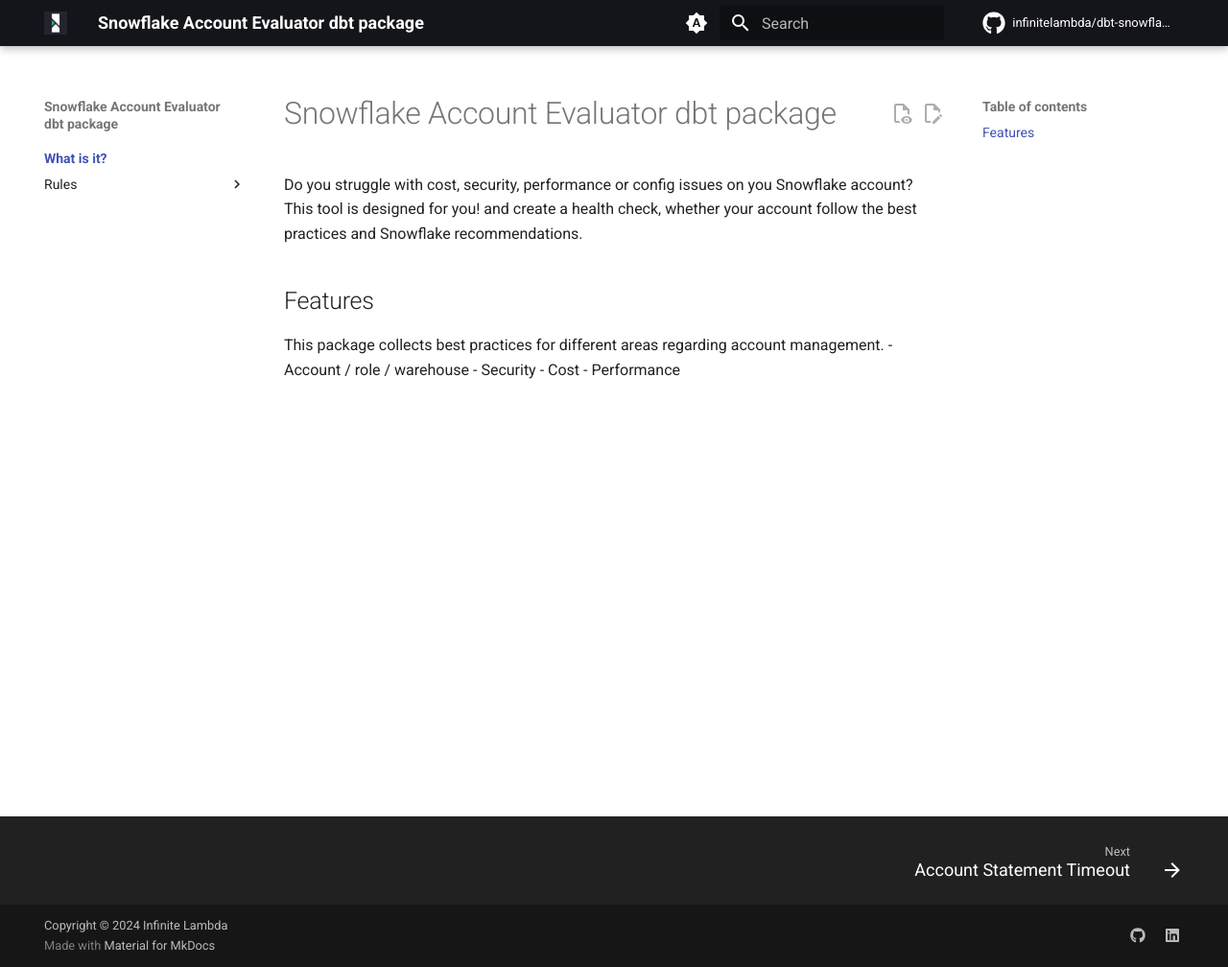
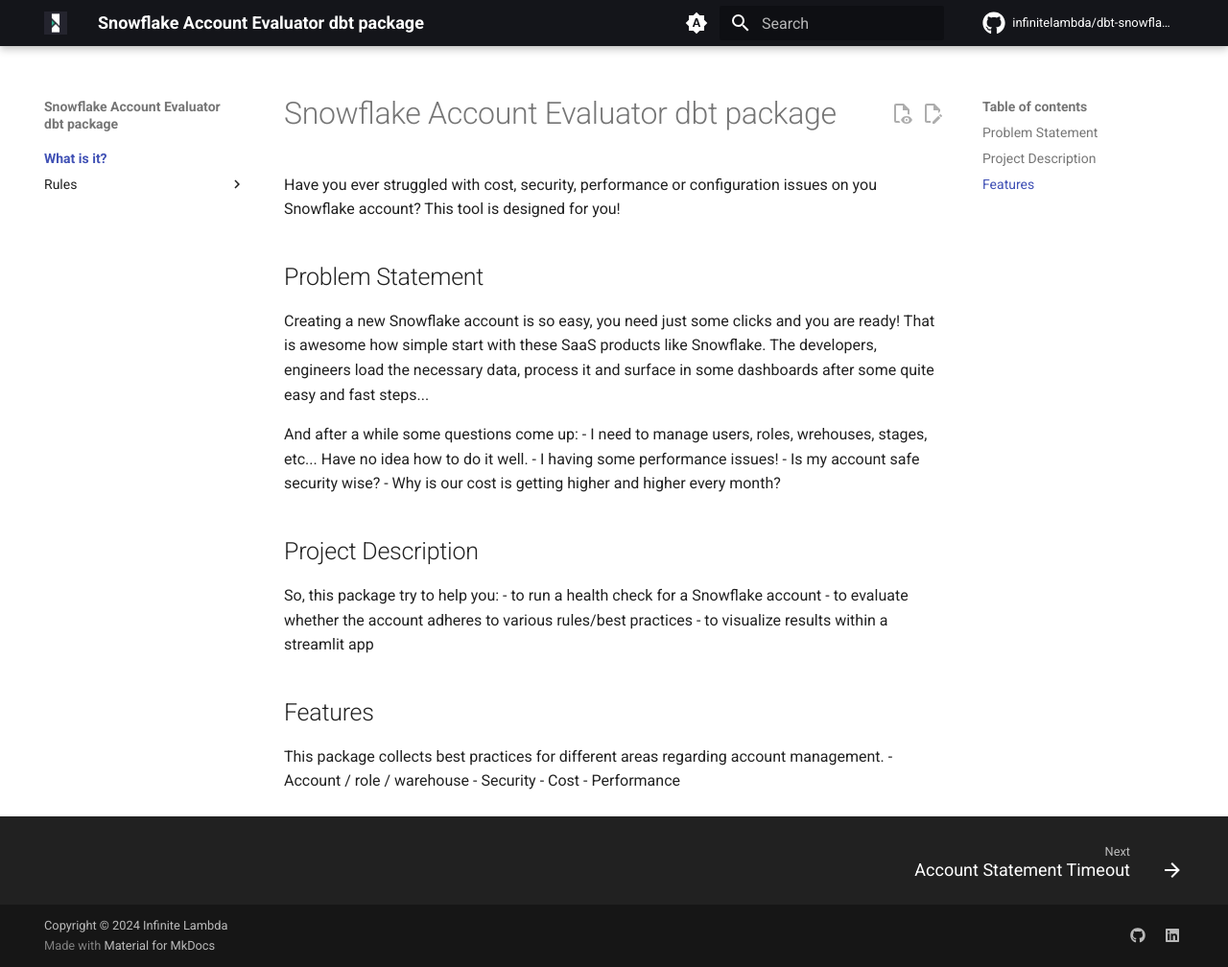
Before and after one commit to infinitelambda/dbt-snowflake-evaluator, an MkDocs documentation site: the page built from docs/index.md, in a window 1280 px wide and 1008 px high. Shown: the whole window at 96% size. Built offline with MkDocs 1.6.1 and Material for MkDocs 9.7.7, drawn with Linux system fonts in a browser that asks for light colours; comment, search, counter and statistics services are not loaded; the version menu is left out.

Commit message:
Update index.md

```diff
--- a/docs/index.md
+++ b/docs/index.md
@@ -1,8 +1,25 @@
 # Snowflake Account Evaluator dbt package
 
-Do you struggle with cost, security, performance or config issues on you Snowflake account?
+Have you ever struggled with cost, security, performance or configuration issues on you Snowflake account?
 This tool is designed for you!
-and create a health check, whether your account follow the best practices and Snowflake recommendations.
+
+## Problem Statement
+
+Creating a new Snowflake account is so easy, you need just some clicks and you are ready!
+That is awesome how simple start with these SaaS products like Snowflake. The developers, engineers load the necessary data, process it and surface in some dashboards after some quite easy and fast steps...
+
+And after a while some questions come up:
+- I need to manage users, roles, wrehouses, stages, etc... Have no idea how to do it well.
+- I having some performance issues!
+- Is my account safe security wise?
+- Why is our cost is getting higher and higher every month?
+
+## Project Description
+
+So, this package try to help you:
+- to run a health check for a Snowflake account
+- to evaluate whether the account adheres to various rules/best practices
+- to visualize results within a streamlit app
 
 ## Features
 
```
